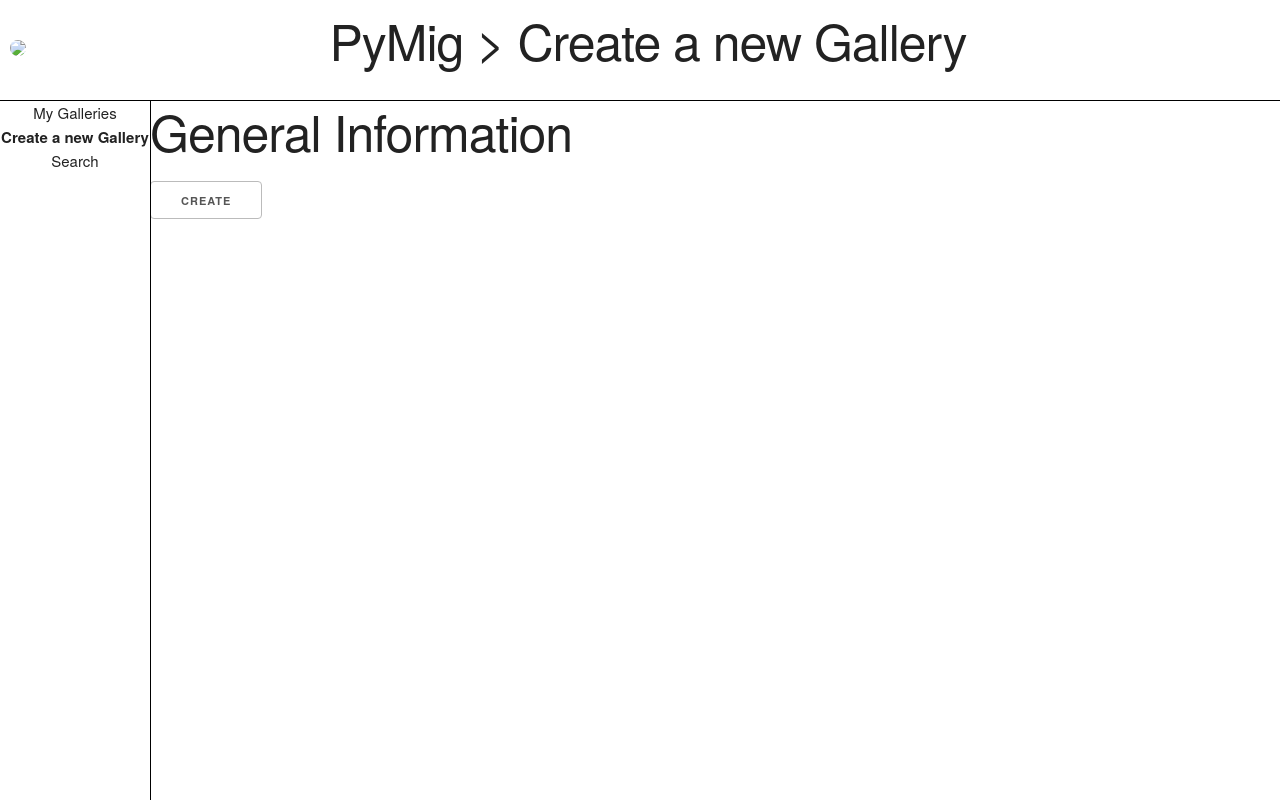
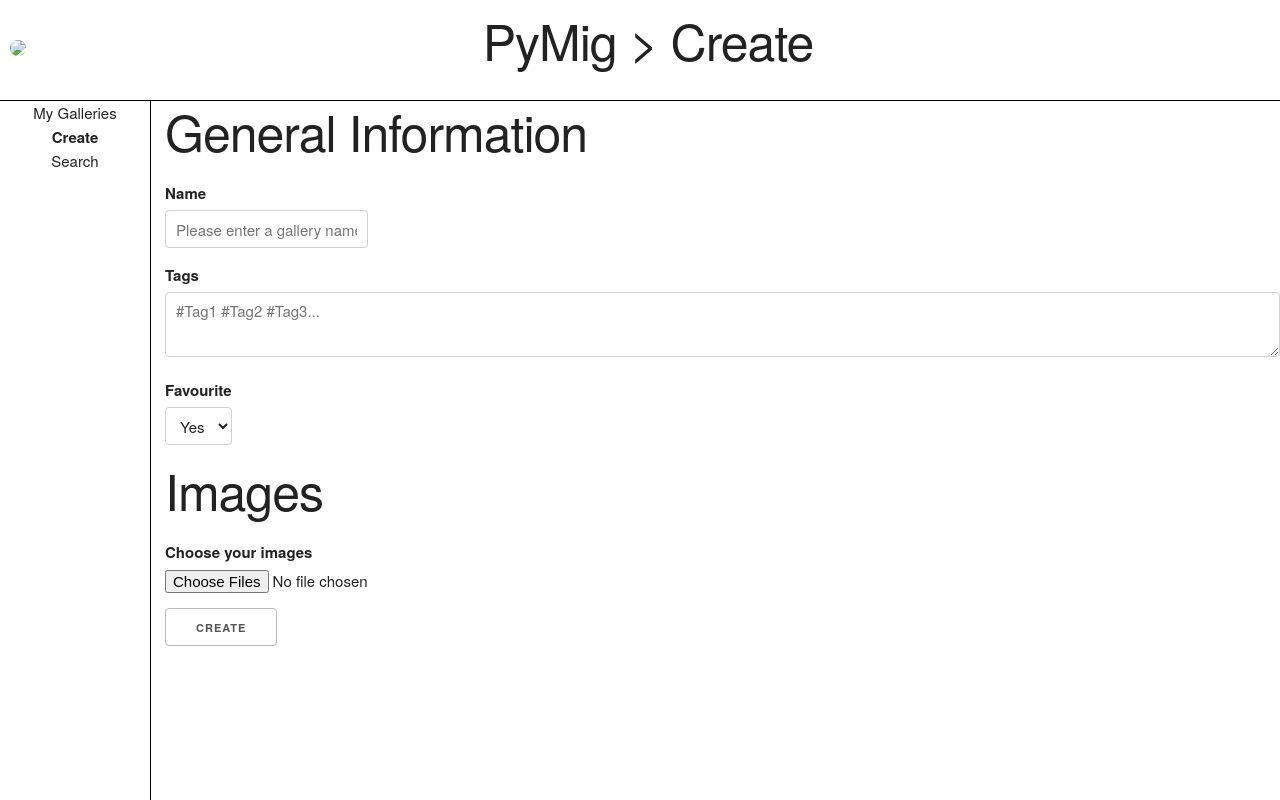
Before and after one commit to yhutter-dbm/pymig, a Flask app: page /create_new_gallery/ in a window 1280 px wide. Run offline with Flask 2, Linux system fonts and the light colour scheme; some libraries are stand-ins or nearby versions.

Commit message:
Created page for new gallery as well as confirmation page

```diff
--- a/main.py
+++ b/main.py
@@ -1,5 +1,9 @@
 from flask import Flask
 from flask import render_template
+from flask import request
+from flask import url_for
+from flask import redirect
+from flask import make_response
 
 app = Flask("Pymig")
 
@@ -13,7 +17,7 @@ side_nav_elements = [
 						'active': False
 						},
 						{
-						'title': 'Create a new Gallery',
+						'title': 'Create',
 						'link': 'create_new_gallery',
 						'active': False
 						},
@@ -24,6 +28,19 @@ side_nav_elements = [
 						}]
 
 current_path = "My Galleries"
+
+def parse_tags_from_text(text):
+	result =  []
+
+	# Remove all unnecessary characters
+	text = text.replace(',', '').replace('.', '').replace('\r\n', '').replace(' ', '')
+
+	# We assume that a tag is beginning with #
+	result = text.split('#')
+
+	# Remove all empty entries from the list, see: https://www.geeksforgeeks.org/python-remove-empty-strings-from-list-of-strings/
+	result = list(filter(None, result))
+	return result
 
 def reset_all_active_states(side_nav_elements):
 	for element in side_nav_elements:
@@ -49,11 +66,30 @@ def my_galleries():
 	result = set_active_side_nav_element(current_path, side_nav_elements)
 	return render_template("my_galleries.html", side_nav_elements=result, current_path=current_path)
 
-@app.route('/create_new_gallery/')
+@app.route('/create_new_gallery/', methods=['GET', 'POST'])
 def create_new_gallery():
-	current_path = "Create a new Gallery"
+
+	# This happens when the user has entered all relevant data for a gallery -> we show a confirmation page with the entered details
+	if request.method == "POST":
+		current_path = "Confirm your new Gallery"
+		result = set_active_side_nav_element(current_path, side_nav_elements)
+		# Extract the relevant information from the request
+		new_gallery = {}
+		new_gallery["name"] = request.form.get("gallery-name", '')
+		new_gallery["tags"] = parse_tags_from_text(request.form.get("gallery-tags", ''))
+		new_gallery["favourite"] = request.form.get("gallery-favourite", False)
+		# See: https://pythonise.com/series/learning-flask/the-flask-request-object -> Multiple files section
+		new_gallery["images"] = request.files.getlist("gallery-images")
+		return render_template("confirm_new_gallery.html", side_nav_elements=result, current_path=current_path, gallery=new_gallery)
+
+	current_path = "Create"
 	result = set_active_side_nav_element(current_path, side_nav_elements)
+
 	return render_template("create_new_gallery.html", side_nav_elements=result, current_path=current_path)
+
+@app.route('/gallery_created/')
+def gallery_created():
+	return "TODO: Write to JSON..."
 
 @app.route('/search/')
 def search():
--- a/static/main.css
+++ b/static/main.css
@@ -3,6 +3,12 @@
 	border-radius: 50%;
 }
 /* END CSS HELPER CLASSES */
+
+/* START OVERRIDE SKELETON CSS STYLES */
+.container {
+	margin: 0;
+}
+/* END OVERRIDE SKELETON CSS STYLES */
 
 header {
 	display: flex;
@@ -48,5 +54,17 @@ header {
 }
 
 .content-container {
-	padding-left: 150px; /* Same as with of side nav */
+	margin-left: 150px; /* Same as with of side nav */
+	padding-left: 15px;
 }
+
+.current-tag-list {
+	list-style-type: none;
+	margin: 0;
+}
+
+.hash-tag {
+	color: #1DA1F2;
+	font-weight: bold;
+	margin-right: 5px;
+}
--- a/templates/create_new_gallery.html
+++ b/templates/create_new_gallery.html
@@ -1,9 +1,27 @@
 {% extends 'layout.html' %}
 {% block content %}
-	<form method="POST">
-    	<h1>General Information</h1>
+	<!-- multipart must be set see: https://pythonise.com/series/learning-flask/flask-uploading-files -->
+	<form method="POST" enctype="multipart/form-data">
+		<h1>General Information</h1>
+		<label for="gallery-name">Name</label>
+	    <input id="gallery-name" type="text" name="gallery-name" placeholder="Please enter a gallery name..." required>
+	    <br>
 
+		<label for="gallery-tags">Tags</label>
+	    <textarea id="gallery-tags" class="u-full-width" name="gallery-tags" rows="4" cols="50" placeholder="#Tag1 #Tag2 #Tag3..."></textarea>
+	    <br>
 
+	    <label for="gallery-favourite">Favourite</label>
+	    <select id="gallery-favourite" name="gallery-favourite">
+	        <option value="Yes">Yes</option>
+	        <option value="No">No</option>
+      	</select>
+	    <br>
+
+		<h1>Images</h1>
+		<label for="gallery-images">Choose your images</label>
+		<input id="gallery-images" type="file" name="gallery-images" multiple accept="image/*">
+		<br>
 		<button type="submit">Create</button>
 	</form>
 {% endblock %}
```
Also changed, not shown: templates/confirm_new_gallery.html (added, +30 -0 lines), README.md.
